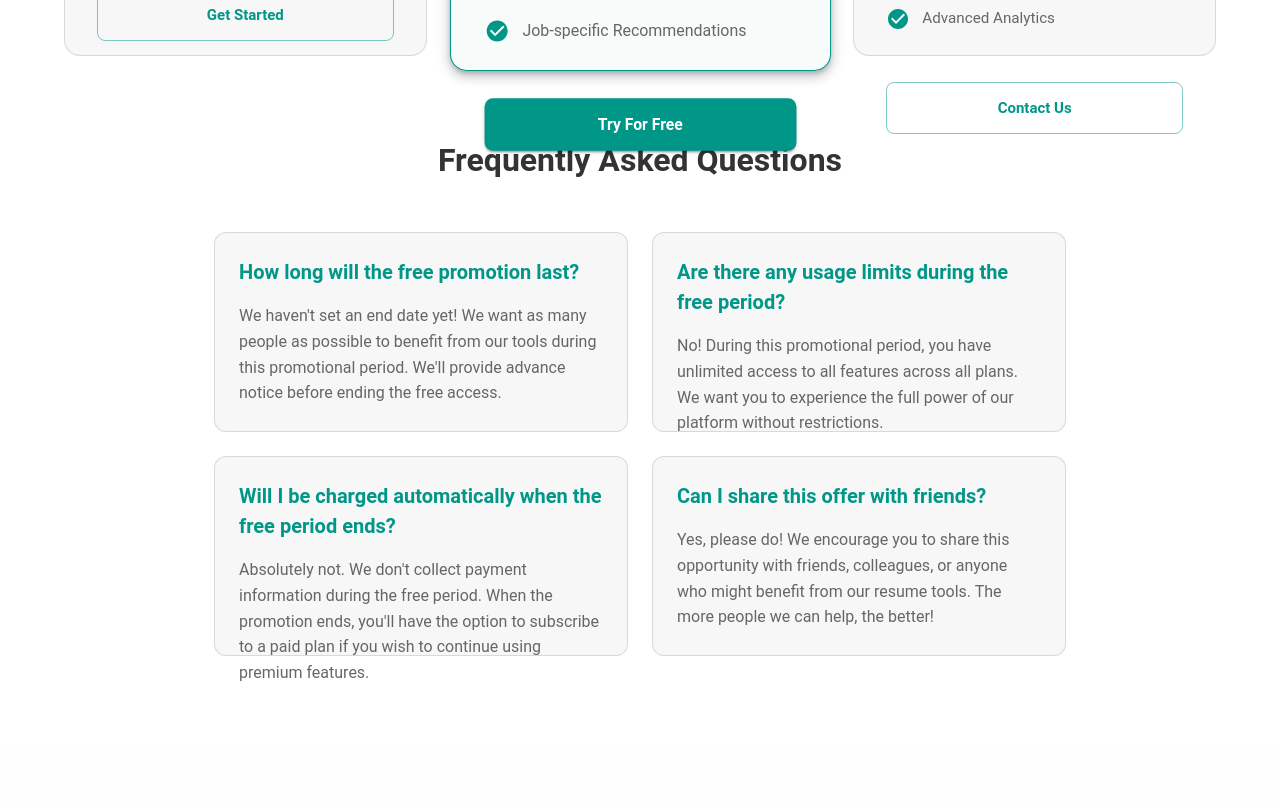
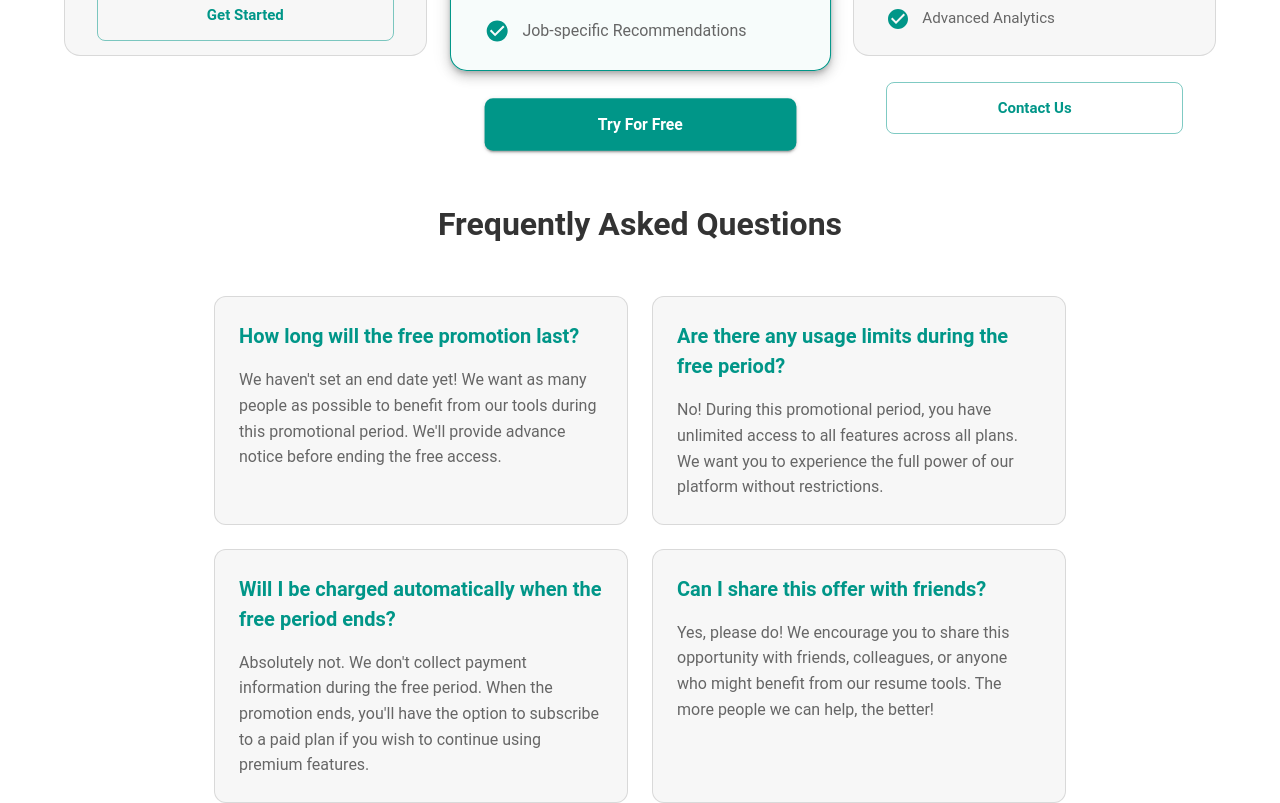
Before and after one commit to djubx/resume-analyzer, a Next.js app: page /pricing in a window 1280 px wide. Shown: the part 1220-2023 px from the top of the page. Built offline with nearby package versions, Linux system fonts and the light colour scheme.

Commit message:
Fix pricing UI minor fixes

```diff
--- a/src/app/pricing/page.tsx
+++ b/src/app/pricing/page.tsx
@@ -383,7 +383,7 @@ export default function Pricing() {
       </Container>
 
       {/* FAQ Section */}
-      <Container maxWidth="md" sx={{ mb: 10 }}>
+      <Container maxWidth="md" sx={{ mb: 10, mt: 8 }}>
         <Box sx={{ textAlign: 'center', mb: 6 }}>
           <Typography
             component="h2"
@@ -403,7 +403,7 @@ export default function Pricing() {
               elevation={0}
               sx={{
                 p: 3,
-                height: 200,
+                height: '100%',
                 display: 'flex',
                 flexDirection: 'column',
                 borderRadius: '12px',
@@ -427,6 +427,7 @@ export default function Pricing() {
                 sx={{
                   color: 'text.secondary',
                   lineHeight: 1.6,
+                  flexGrow: 1,
                 }}
               >
                 We haven't set an end date yet! We want as many people as possible to benefit from our tools during this promotional period. We'll provide advance notice before ending the free access.
@@ -439,7 +440,7 @@ export default function Pricing() {
               elevation={0}
               sx={{
                 p: 3,
-                height: 200,
+                height: '100%',
                 display: 'flex',
                 flexDirection: 'column',
                 borderRadius: '12px',
@@ -463,6 +464,7 @@ export default function Pricing() {
                 sx={{
                   color: 'text.secondary',
                   lineHeight: 1.6,
+                  flexGrow: 1,
                 }}
               >
                 No! During this promotional period, you have unlimited access to all features across all plans. We want you to experience the full power of our platform without restrictions.
@@ -475,7 +477,7 @@ export default function Pricing() {
               elevation={0}
               sx={{
                 p: 3,
-                height: 200,
+                height: '100%',
                 display: 'flex',
                 flexDirection: 'column',
                 borderRadius: '12px',
@@ -499,6 +501,7 @@ export default function Pricing() {
                 sx={{
                   color: 'text.secondary',
                   lineHeight: 1.6,
+                  flexGrow: 1,
                 }}
               >
                 Absolutely not. We don't collect payment information during the free period. When the promotion ends, you'll have the option to subscribe to a paid plan if you wish to continue using premium features.
@@ -511,7 +514,7 @@ export default function Pricing() {
               elevation={0}
               sx={{
                 p: 3,
-                height: 200,
+                height: '100%',
                 display: 'flex',
                 flexDirection: 'column',
                 borderRadius: '12px',
@@ -535,6 +538,7 @@ export default function Pricing() {
                 sx={{
                   color: 'text.secondary',
                   lineHeight: 1.6,
+                  flexGrow: 1,
                 }}
               >
                 Yes, please do! We encourage you to share this opportunity with friends, colleagues, or anyone who might benefit from our resume tools. The more people we can help, the better!
```
